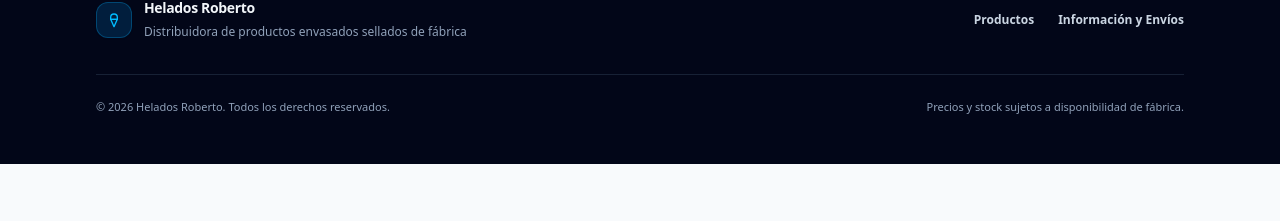
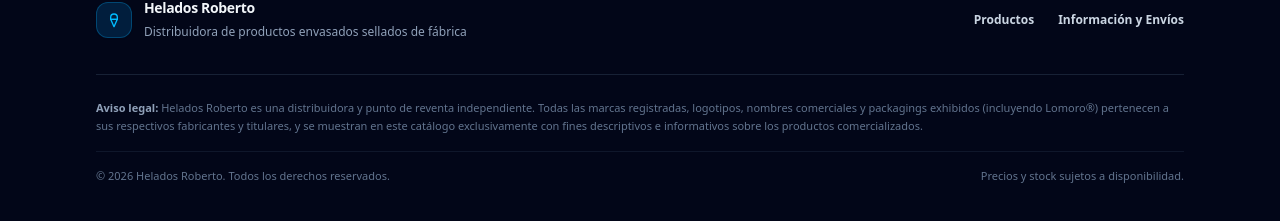
Before and after one commit to Rafael-Aguilera03/helados-roberto-web, a React (Vite) app: page / in a window 1280 px wide. Shown: the part 2563-2784 px from the top of the page. Before the commit the page ends 2727 px from the top, so only its background shows below. Built offline with nearby package versions, Linux system fonts and the light colour scheme.

Commit message:
legal: agregar aviso legal de distribuidor independiente y ajustar disponibilidad en footer

```diff
--- a/src/components/Footer.jsx
+++ b/src/components/Footer.jsx
@@ -41,13 +41,20 @@ export default function Footer() {
 
         </div>
 
-        {/* Legales */}
-        <div className="pt-6 flex flex-col sm:flex-row items-center justify-between gap-3 text-[11px] text-slate-400">
+        {/* Disclaimer de marcas */}
+        <div className="pt-6 pb-4 border-b border-slate-900">
+          <p className="text-[11px] leading-relaxed text-slate-500 text-center sm:text-left">
+            <span className="font-semibold text-slate-400">Aviso legal:</span> Helados Roberto es una distribuidora y punto de reventa independiente. Todas las marcas registradas, logotipos, nombres comerciales y packagings exhibidos (incluyendo Lomoro®) pertenecen a sus respectivos fabricantes y titulares, y se muestran en este catálogo exclusivamente con fines descriptivos e informativos sobre los productos comercializados.
+          </p>
+        </div>
+
+        {/* Derechos y vigencia */}
+        <div className="pt-4 flex flex-col sm:flex-row items-center justify-between gap-3 text-[11px] text-slate-500">
           <p>
             © {currentYear} Helados Roberto. Todos los derechos reservados.
           </p>
-          <p className="text-slate-400">
-            Precios y stock sujetos a disponibilidad de fábrica.
+          <p>
+            Precios y stock sujetos a disponibilidad.
           </p>
         </div>
       </div>
```
